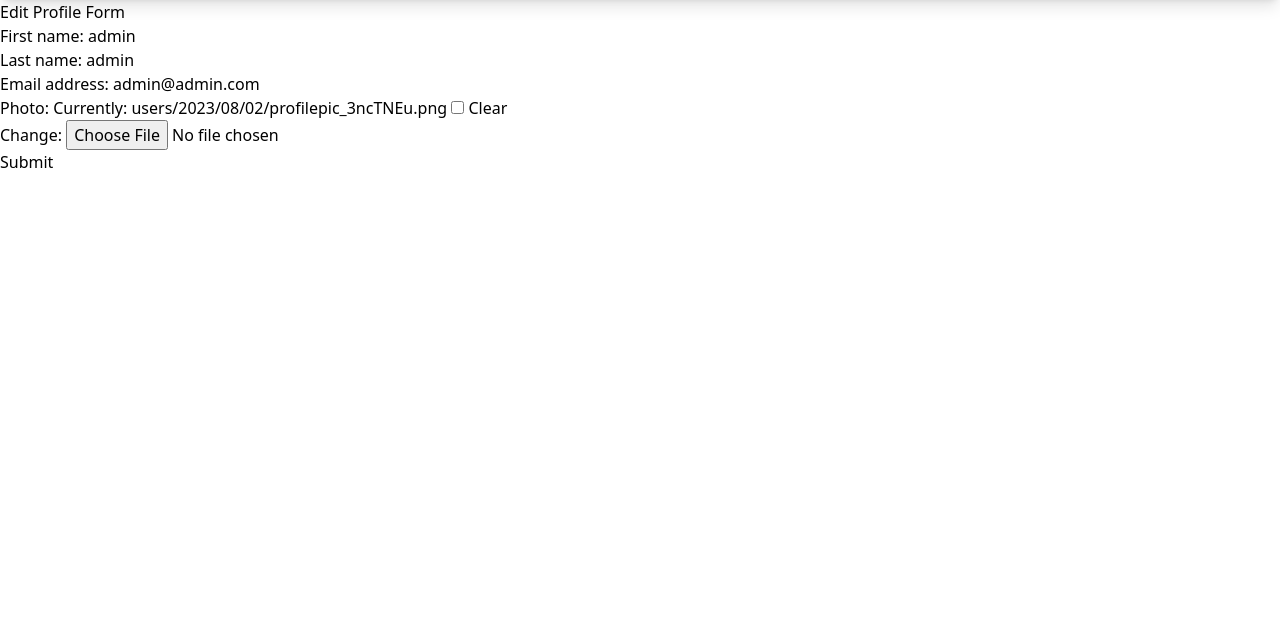
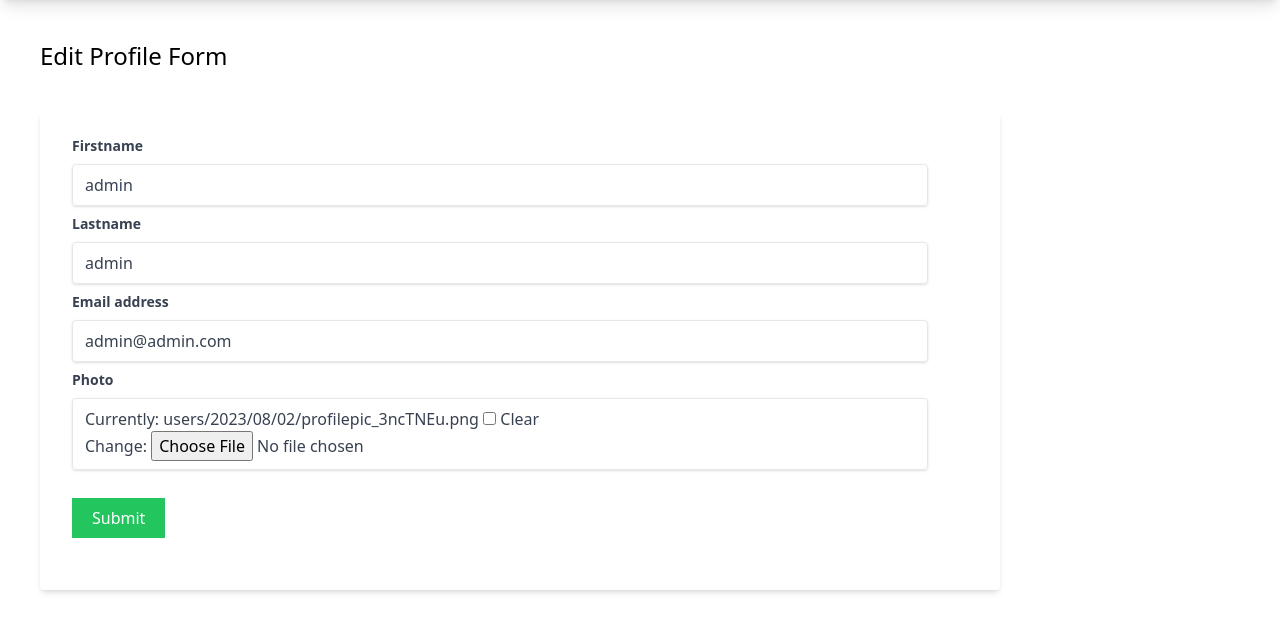
Before and after one commit to lddi-lab/django-social-media-app, a Django app: page /users/edit/ in a window 1280 px wide. Shown: the part 32-664 px from the top of the page. Run offline with Django 4.2, Linux system fonts and the light colour scheme; a user stored in the database is signed in; data comes from the database, SQL or seed files in the repository; both versions use the stored data as it was after the commit.

Commit message:
styling edit form

```diff
--- a/users/static/users/styles.css
+++ b/users/static/users/styles.css
@@ -542,14 +542,9 @@ video {
   margin: 2.5rem;
 }
 
-.mx-auto {
-  margin-left: auto;
-  margin-right: auto;
-}
-
-.my-5 {
-  margin-top: 1.25rem;
-  margin-bottom: 1.25rem;
+.mx-2 {
+  margin-left: 0.5rem;
+  margin-right: 0.5rem;
 }
 
 .mx-5 {
@@ -567,9 +567,9 @@ video {
   margin-bottom: 0.5rem;
 }
 
-.mx-60 {
-  margin-left: 15rem;
-  margin-right: 15rem;
+.my-5 {
+  margin-top: 1.25rem;
+  margin-bottom: 1.25rem;
 }
 
 .mb-2 {
@@ -604,84 +604,56 @@ video {
   display: grid;
 }
 
+.h-10 {
+  height: 2.5rem;
+}
+
+.h-6 {
+  height: 1.5rem;
+}
+
 .h-8 {
   height: 2rem;
-}
-
-.h-\[470px\] {
-  height: 470px;
 }
 
 .h-\[460px\] {
   height: 460px;
 }
 
-.h-\[32px\] {
-  height: 32px;
-}
-
-.h-\[10\] {
-  height: 10;
-}
-
-.h-10 {
-  height: 2.5rem;
-}
-
-.h-5 {
-  height: 1.25rem;
-}
-
-.h-6 {
-  height: 1.5rem;
+.w-10 {
+  width: 2.5rem;
 }
 
 .w-2\/5 {
   width: 40%;
 }
 
+.w-6 {
+  width: 1.5rem;
+}
+
 .w-8 {
   width: 2rem;
 }
 
-.w-\[450px\] {
-  width: 450px;
+.w-\[380px\] {
+  width: 380px;
 }
 
 .w-\[400px\] {
   width: 400px;
 }
 
-.w-\[32px\] {
-  width: 32px;
+.w-2\/4 {
+  width: 50%;
 }
 
-.w-\[10\] {
-  width: 10;
+.w-2\/3 {
+  width: 66.666667%;
 }
 
-.w-10 {
-  width: 2.5rem;
-}
-
-.w-5 {
-  width: 1.25rem;
-}
-
-.w-6 {
-  width: 1.5rem;
-}
-
-.w-\[390\] {
-  width: 390;
-}
-
-.w-\[300\] {
-  width: 300;
-}
-
-.w-\[380px\] {
-  width: 380px;
+.w-3\/4 {
+  width: 75%;
 }
 
 .appearance-none {
--- a/users/templates/users/edit.html
+++ b/users/templates/users/edit.html
@@ -1,11 +1,29 @@
 {% extends 'users/base.html' %}
 {% block body %}
-<h2>Edit Profile Form</h2>
-    <form method="POST" enctype="multipart/form-data">
+
+<h1 class="text-2xl m-10">Edit Profile Form</h1>
+
+<!-- <div class="container py-5">  -->
+    <form method="POST" class="bg-white shadow-md m-10 w-3/4 rounded px-8 pt-6 pb-8 mb-4"  enctype="multipart/form-data">
         {% csrf_token %}
-        {{ user_form.as_p }}
-        {{ profile_form.as_p }}
-        <input type="submit">
+        <div class="mb-2">
+            <label class="block text-gray-700 text-sm font-bold mb-2">Firstname</label>
+            <div class="shadow text-gray-700 appearance-none border rounded py-2 px-3 mr-10">{{ user_form.first_name }}</div>
+        </div>
+        <div class="mb-2">
+            <label class="block text-gray-700 text-sm font-bold mb-2">Lastname</label>
+            <div class="shadow text-gray-700 appearance-none border rounded py-2 px-3 mr-10">{{ user_form.last_name }}</div>
+        </div>
+        <div class="mb-2">
+            <label class="block text-gray-700 text-sm font-bold mb-2">Email address</label>
+            <div class="shadow text-gray-700 appearance-none border rounded py-2 px-3 mr-10">{{ user_form.email }}</div>
+        </div>
+        <div class="mb-2">
+            <label class="block text-gray-700 text-sm font-bold mb-2">Photo</label>
+            <div class="shadow text-gray-700 appearance-none border rounded py-2 px-3 mr-10">{{ profile_form.photo }}</div>
+        </div>
+        <button class="text-white bg-green-500 px-5 py-2 my-5" type="submit">Submit</button>
     </form>
+<!-- </div> -->
 
 {% endblock %}
```
Also changed, not shown: other parts of users/static/users/styles.css (+27 -22 lines), db.sqlite3.
